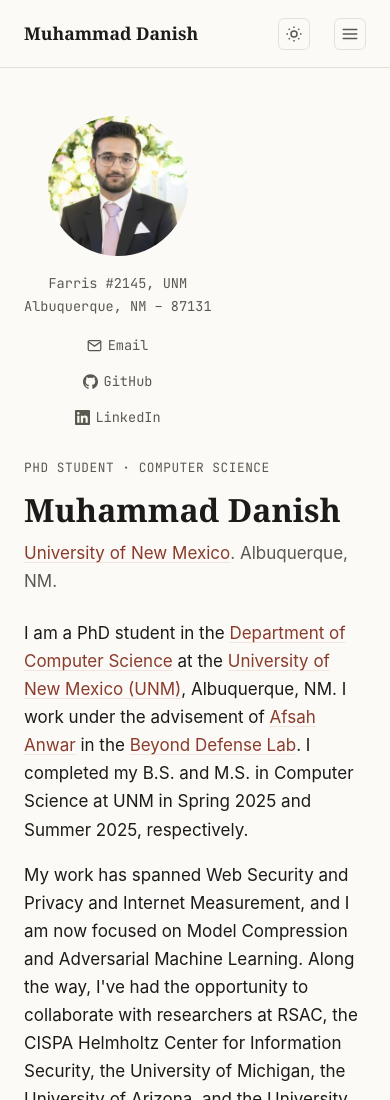
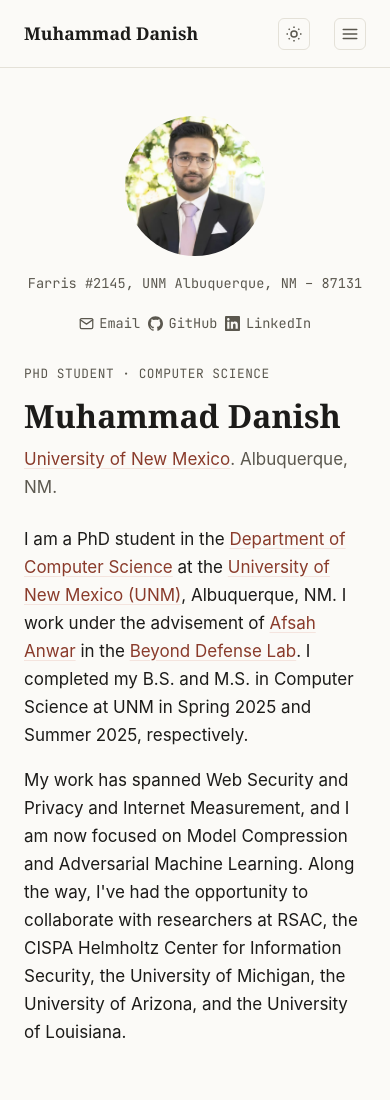
Before and after one commit to cs-maestro/cs-maestro.github.io, an Astro site: page / in a window 390 px wide. Shown: the top 1100 px of the page. Built offline with nearby package versions, Linux system fonts and the light colour scheme; Astro itself is replaced by a stand-in of ours.

Commit message:
Phone view changes

```diff
--- a/src/components/SocialLinks.astro
+++ b/src/components/SocialLinks.astro
@@ -76,4 +76,12 @@
     align-items: center;
     gap: 0.5rem;
   }
+
+  @media (max-width: 720px) {
+    .social-links.vertical {
+      flex-direction: row;
+      flex-wrap: wrap;
+      justify-content: center;
+    }
+  }
 </style>
--- a/src/pages/index.astro
+++ b/src/pages/index.astro
@@ -34,8 +34,7 @@
     <div class="hero-photo">
       <img src="/img/profile.jpg" alt="Portrait of Muhammad Danish" width="220" height="220" />
       <p class="office mono">
-        Farris #2145, UNM<br />
-        Albuquerque, NM – 87131
+        <span>Farris #2145, UNM</span> <span class="office-line2">Albuquerque, NM – 87131</span>
       </p>
       <SocialLinks vertical />
     </div>
@@ -105,6 +104,10 @@
     margin: 0;
   }
 
+  .office-line2 {
+    display: block;
+  }
+
   .hero-photo :global(.social-links) {
     justify-content: center;
   }
@@ -128,9 +131,17 @@
       gap: 1.5rem;
     }
 
+    .hero-photo {
+      align-self: center;
+    }
+
     .hero-photo img {
       width: 140px;
       height: 140px;
     }
+
+    .office-line2 {
+      display: inline;
+    }
   }
 </style>
```
